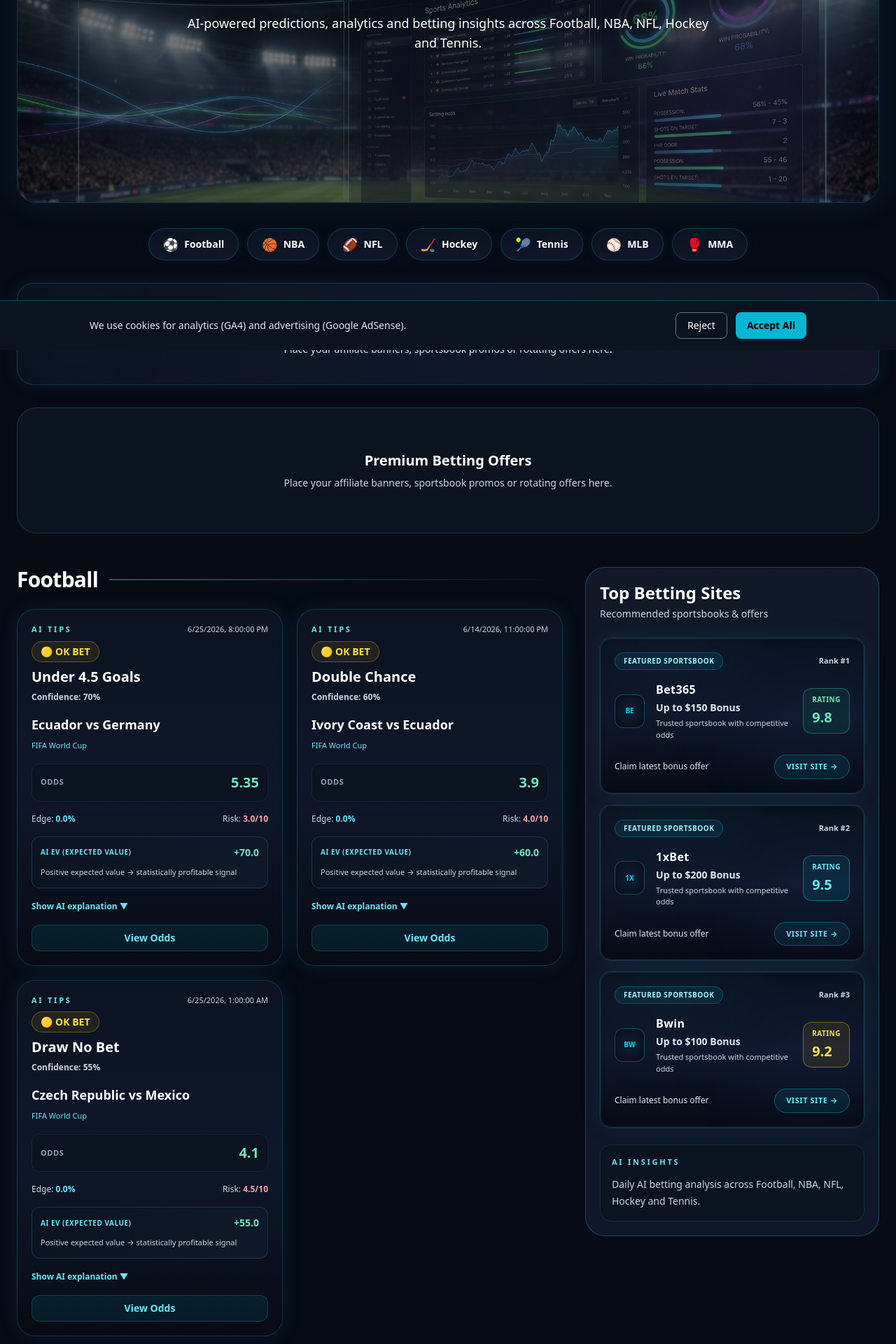
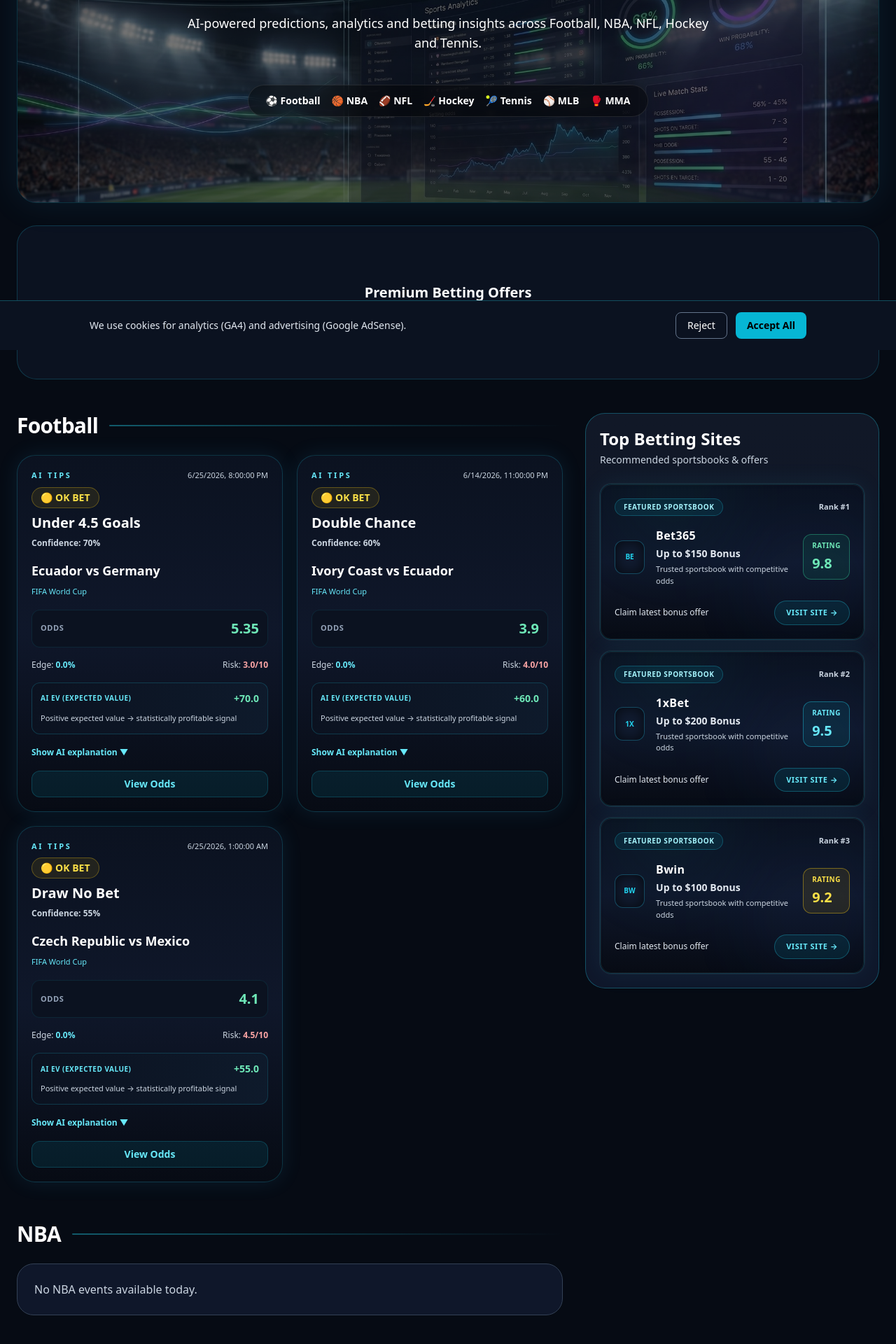
Before and after one commit to Peterson1979/ai-bet, a Next.js app: page / in a window 1280 px wide. Shown: the part 300-2220 px from the top of the page at 70% size. Built offline with nearby package versions, Linux system fonts and the light colour scheme.

Commit message:
ui: high-tech redesign + metrics legend + homepage update

```diff
--- a/app/components/Hero.tsx
+++ b/app/components/Hero.tsx
@@ -33,6 +33,21 @@ export default function Hero() {
           AI-powered predictions, analytics and betting insights across Football, NBA, NFL, Hockey and Tennis.
         </p>
 
+        {/* SPORT NAV OVERLAY (BOTTOM OF HERO IMAGE) */}
+        <div className="absolute bottom-0 left-0 right-0 flex justify-center pb-5">
+          <div className="flex flex-wrap justify-center gap-4 text-sm font-bold text-white bg-black/40 px-6 py-3 rounded-full backdrop-blur-md border border-white/10">
+
+            <span>⚽ Football</span>
+            <span>🏀 NBA</span>
+            <span>🏈 NFL</span>
+            <span>🏒 Hockey</span>
+            <span>🎾 Tennis</span>
+            <span>⚾ MLB</span>
+            <span>🥊 MMA</span>
+
+          </div>
+        </div>
+
       </div>
     </section>
   );
--- a/app/page.tsx
+++ b/app/page.tsx
@@ -1,6 +1,5 @@
 import Header from "./components/Header";
 import Hero from "./components/Hero";
-import SportNav from "./components/SportNav";
 import MatchCard from "./components/MatchCard";
 import TopBettingSites from "./components/TopBettingSites";
 import Footer from "./components/Footer";
@@ -30,21 +29,18 @@ export default async function HomePage() {
   return (
     <main className="min-h-screen bg-[#060B14] text-white">
 
+      {/* HEADER */}
       <Header />
 
       <div className="pt-[70px]">
         <div className="mx-auto max-w-[1500px] px-4 pb-10 md:px-6">
 
-          {/* HERO */}
+          {/* HERO (sport nav overlay benne van a Hero.tsx-ben) */}
           <Hero />
 
-          {/* SPORT NAV (hero alatt) */}
-          <div className="mt-6">
-            <SportNav />
-          </div>
+          {/* AFFILIATE BLOCK (ONLY ONCE) */}
+          <section className="mt-8 rounded-[28px] border border-cyan-400/20 bg-[#0B1220] p-8 min-h-[220px] flex items-center justify-center text-center">
 
-          {/* AFFILIATE BLOCK (hero + nav alatt) */}
-          <section className="mt-8 rounded-[28px] border border-cyan-400/20 bg-[#0B1220] p-8 min-h-[180px] flex items-center justify-center text-center">
             <div>
               <h3 className="text-xl font-black text-white">
                 Premium Betting Offers
@@ -54,9 +50,10 @@ export default async function HomePage() {
                 Place your affiliate banners, sportsbook promos or rotating offers here.
               </p>
             </div>
+
           </section>
 
-          {/* LEFT + RIGHT LAYOUT */}
+          {/* MAIN LAYOUT */}
           <div
             className="
               mt-12
@@ -68,7 +65,7 @@ export default async function HomePage() {
             "
           >
 
-            {/* LEFT */}
+            {/* LEFT COLUMN */}
             <div className="min-w-0">
 
               {predictions?.sports?.map((sportBlock) => (
@@ -118,6 +115,7 @@ export default async function HomePage() {
 
             {/* SIDEBAR */}
             <aside className="h-fit xl:sticky xl:top-5">
+
               <div className="rounded-[28px] border border-cyan-400/30 bg-gradient-to-b from-[#111827] to-[#0F172A] p-5">
 
                 <div className="mb-6">
@@ -132,22 +130,13 @@ export default async function HomePage() {
 
                 <TopBettingSites />
 
-                <div className="mt-6 rounded-2xl border border-cyan-400/15 bg-[#0B1220] p-4">
-                  <p className="text-[11px] font-bold uppercase tracking-[0.25em] text-cyan-300">
-                    AI Insights
-                  </p>
+              </div>
 
-                  <p className="mt-3 text-sm leading-6 text-slate-300">
-                    Daily AI betting analysis across Football, NBA, NFL, Hockey and Tennis.
-                  </p>
-                </div>
-
-              </div>
             </aside>
 
           </div>
 
-          {/* UNIFIED METRICS (ONLY HERE, BOTTOM) */}
+          {/* UNIFIED METRICS (ONLY ONE BLOCK, NO DUPLICATION) */}
           <section className="mt-20 rounded-[28px] border border-cyan-400/20 bg-gradient-to-b from-[#0B1220] to-[#0F172A] p-6 shadow-[0_0_40px_rgba(56,189,248,0.08)]">
 
             <h2 className="text-xl font-black text-white">
@@ -168,6 +157,30 @@ export default async function HomePage() {
 
             </div>
 
+            <div className="mt-5 text-sm text-slate-300 space-y-2">
+
+              <p>
+                <span className="text-white font-bold">AI Edge:</span>{" "}
+                Difference between bookmaker probability and AI estimation.
+              </p>
+
+              <p>
+                <span className="text-white font-bold">Confidence:</span>{" "}
+                Model confidence score from 0–100.
+              </p>
+
+              <p>
+                <span className="text-white font-bold">Implied Probability:</span>{" "}
+                Probability derived from bookmaker odds.
+              </p>
+
+              <p>
+                <span className="text-white font-bold">Risk:</span>{" "}
+                Volatility and uncertainty indicator.
+              </p>
+
+            </div>
+
           </section>
 
           {/* FOOTER */}
```
